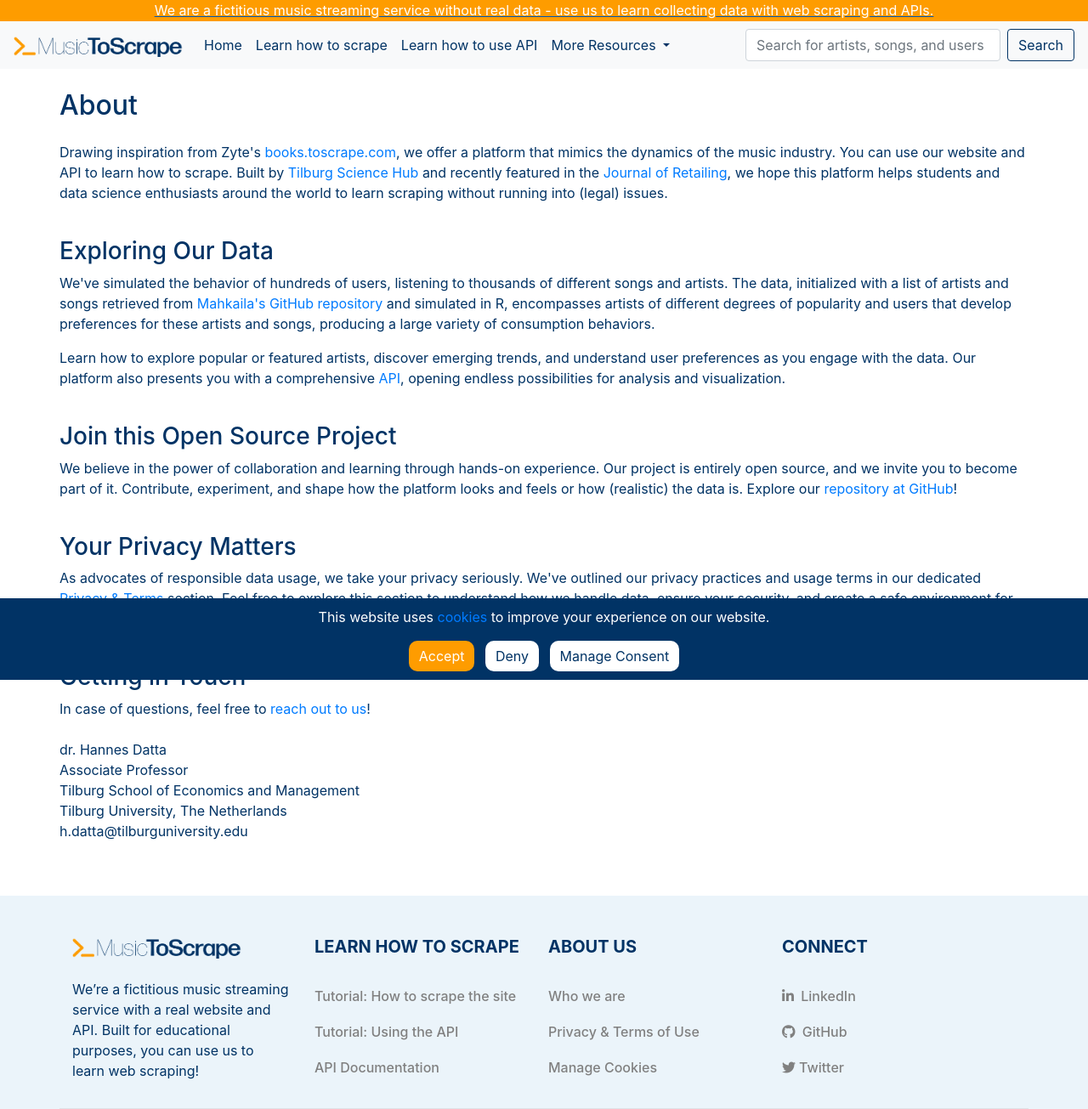
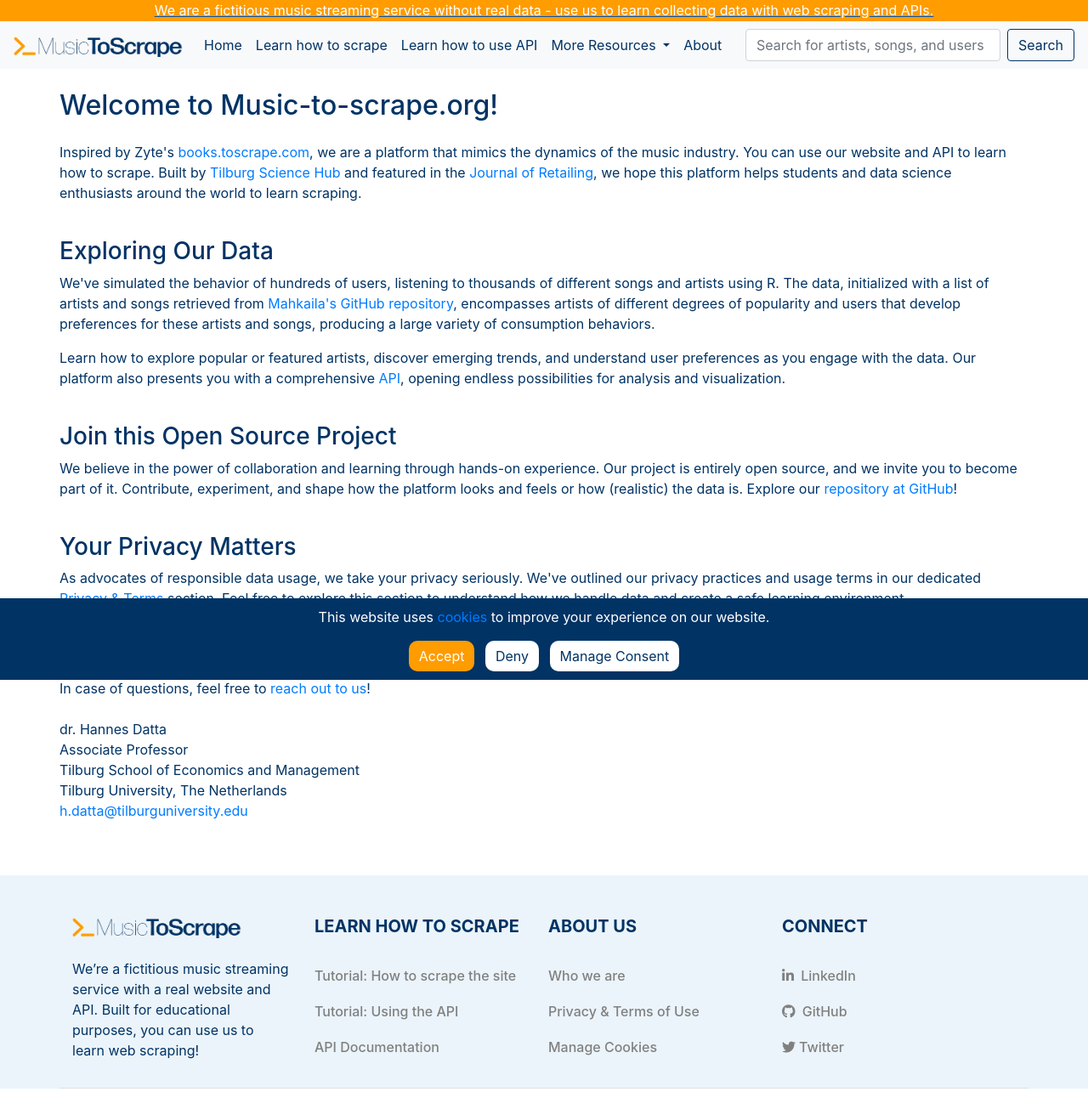
Before and after one commit to tilburgsciencehub/music-to-scrape, a Flask app: page /about in a window 1280 px wide. Shown: the whole page at 85% size. After the commit the page ends 1281 px from the top, so only its background shows below. Run offline with Flask 3, Linux system fonts and the light colour scheme; some libraries are stand-ins or nearby versions.

Commit message:
textual changes

```diff
--- a/flask_app/templates/about.html
+++ b/flask_app/templates/about.html
@@ -10,26 +10,26 @@
 
         <!-- Headline-->
         <div class="row mb-3">
-            <h2>About</h2>
+            <h2>Welcome to Music-to-scrape.org!</h2>
         </div>
         <!-- End of Headline -->
 
         <!-- Inspiration -->
         <div class="row">
-            <p>Drawing inspiration from Zyte's <a href="https://books.toscrape.com">books.toscrape.com</a>, we offer a
+            <p>Inspired by Zyte's <a href="https://books.toscrape.com">books.toscrape.com</a>, we are a
                 platform that mimics the dynamics of the music industry. You can use our website and
-                API to learn how to scrape. Built by <a href="https://tilburgsciencehub.com">Tilburg Science Hub</a> and recently featured in the <a href="https://doi.org/10.1016/j.jretai.2024.02.002">Journal of Retailing</a>, we hope this platform helps students and data science enthusiasts around the
-                world to learn scraping without running into (legal) issues.</p>
+                API to learn how to scrape. Built by <a href="https://tilburgsciencehub.com">Tilburg Science Hub</a> and featured in the <a href="https://doi.org/10.1016/j.jretai.2024.02.002">Journal of Retailing</a>, we hope this platform helps students and data science enthusiasts around the
+                world to learn scraping.</p>
         </div>
         <!-- End of Inspiration -->
 
         <!-- Data -->
         <div class="row mt-4">
             <h3>Exploring Our Data</h3>
-            <p>We've simulated the behavior of hundreds of users, listening to thousands of different songs and artists.
+            <p>We've simulated the behavior of hundreds of users, listening to thousands of different songs and artists using R.
                 The data, initialized with a list of artists and songs retrieved from
                 <a href="https://raw.githubusercontent.com/mahkaila/songnames/master/SongCSV.csv">Mahkaila's GitHub
-                    repository</a> and simulated in R, encompasses artists of different degrees of popularity and users that develop preferences for these artists and songs,
+                    repository</a>, encompasses artists of different degrees of popularity and users that develop preferences for these artists and songs,
                 producing a large variety of consumption behaviors.</p>
             <p>Learn how to explore popular or featured artists, discover emerging trends, and understand user preferences as you engage with the
                 data. Our platform also presents you with a comprehensive <a
@@ -53,8 +53,8 @@
             <h3>Your Privacy Matters</h3>
             <p>As advocates of responsible data usage, we take your privacy seriously. We've outlined our privacy
                 practices and usage terms in our dedicated <a href="/privacy_terms">Privacy & Terms</a> section. Feel
-                free to explore this section to understand how we handle data, ensure your security, and create a safe
-                environment for exploration.</p>
+                free to explore this section to understand how we handle data and create a safe
+                learning environment.</p>
         </div>
         <!-- End of Privacy & Terms Link -->
         <div class="row mt-4" style="display: block;">
@@ -66,7 +66,7 @@
                 Associate Professor<br>
                 Tilburg School of Economics and Management<br>
                 Tilburg University, The Netherlands<br>
-                h.datta@tilburguniversity.edu<br>
+                <a href="mailto:h.datta@tilburguniversity.edu">h.datta@tilburguniversity.edu</a><br>
                 <br>
 
 
--- a/flask_app/templates/partials/header.html
+++ b/flask_app/templates/partials/header.html
@@ -32,13 +32,23 @@
                     </a>
                     <div class="dropdown-menu" aria-labelledby="navbarDropdown">
                         <a class="dropdown-item" href="https://api.music-to-scrape.org/docs">API documentation</a>
-                        <a class="dropdown-item" href="{{ url_for('about.about')}}">About us</a>
+                        <a class="dropdown-item" href="https://odcm.hannesdatta.com">Open education course</a>
+                        <a class="dropdown-item" href="https://doi.org/10.1016/j.jretai.2024.02.002">Article in Journal of Retailing</a>
+                        <a class="dropdown-item" href="https://web-scraping.org">Marketing research using web data</a>
+                        <a class="dropdown-item" href="https://github.com/tilburgsciencehub/music-to-scrape">GitHub repository of this project</a>
+                        <a class="dropdown-item" href="https://tilburgsciencehub.com">Tilburg Science Hub</a>
                         <!--<a class="dropdown-item" href="#">Another action</a>
                         <div class="dropdown-divider"></div>
                         <a class="dropdown-item" href="#">Something else here</a>
                         -->
                     </div>
                 </li>
+
+                    <li class="nav-item">
+                    <a class="nav-link" href="{{ url_for('about.about')}}">About</a>
+                </li>
+
+
             </ul>
             <form action="{{ url_for('search.search') }}" class="form-inline my-2 my-lg-0" method="get">
                 <input class="form-control mr-sm-2" name="query" type="search" placeholder="Search for artists, songs, and users" aria-label="Search" style="width:300px">
```
